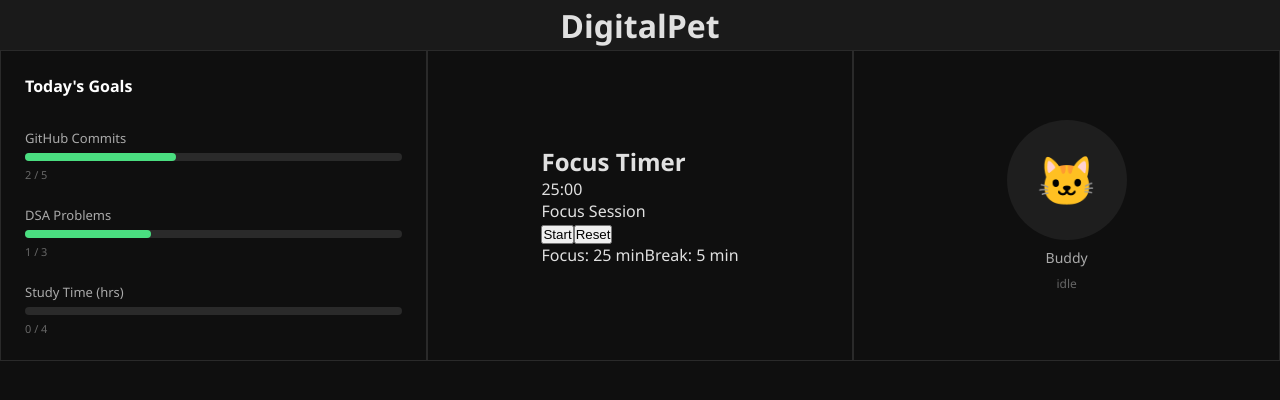
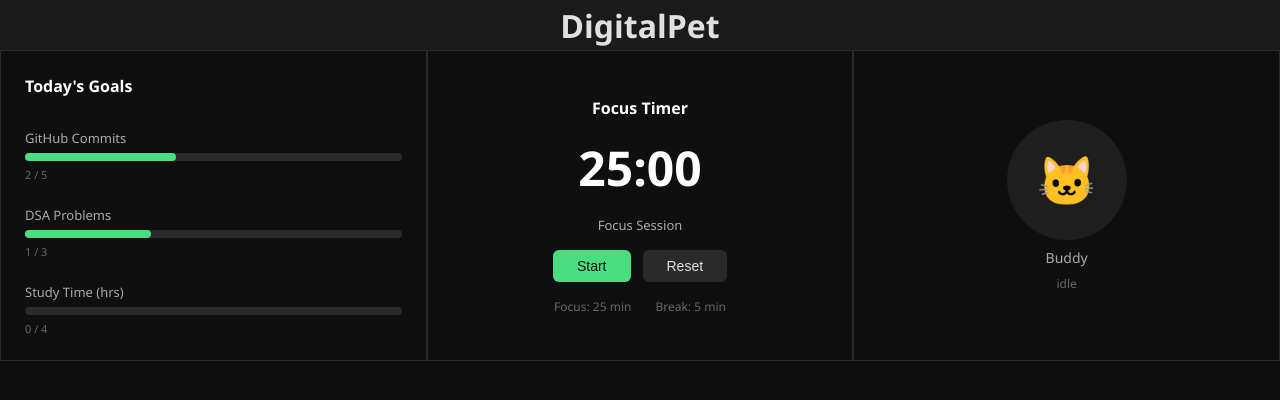
Before and after one commit to poornaprajays/Digital_Pet-, a React (Vite) app in the folder src/renderer/: page / in a window 1280 px wide. Shown: the top 400 px of the page. Built offline with nearby package versions, Linux system fonts and the light colour scheme.

Commit message:
version-2

```diff
--- a/src/renderer/src/assets/main.css
+++ b/src/renderer/src/assets/main.css
@@ -111,3 +111,63 @@ body {
   font-size: 11px;
   color: #666666;
 }
+
+.pomodoro-container {
+  display: flex;
+  flex-direction: column;
+  align-items: center;
+  justify-content: center;
+  gap: 16px;
+  height: 100%;
+}
+
+.pomodoro-title {
+  font-size: 16px;
+  color: #ffffff;
+}
+
+.pomodoro-timer {
+  font-size: 48px;
+  font-weight: bold;
+  color: #ffffff;
+}
+
+.pomodoro-session-label {
+  font-size: 13px;
+  color: #aaaaaa;
+}
+
+.pomodoro-buttons {
+  display: flex;
+  gap: 12px;
+}
+
+.btn-start {
+  padding: 8px 24px;
+  background: #4ade80;
+  color: #0f0f0f;
+  border: none;
+  border-radius: 6px;
+  font-size: 14px;
+  cursor: pointer;
+}
+
+.btn-reset {
+  padding: 8px 24px;
+  background: #2a2a2a;
+  color: #e0e0e0;
+  border: none;
+  border-radius: 6px;
+  font-size: 14px;
+  cursor: pointer;
+}
+
+.pomodoro-info {
+  display: flex;
+  gap: 24px;
+}
+
+.pomodoro-info span {
+  font-size: 12px;
+  color: #666666;
+}
```
